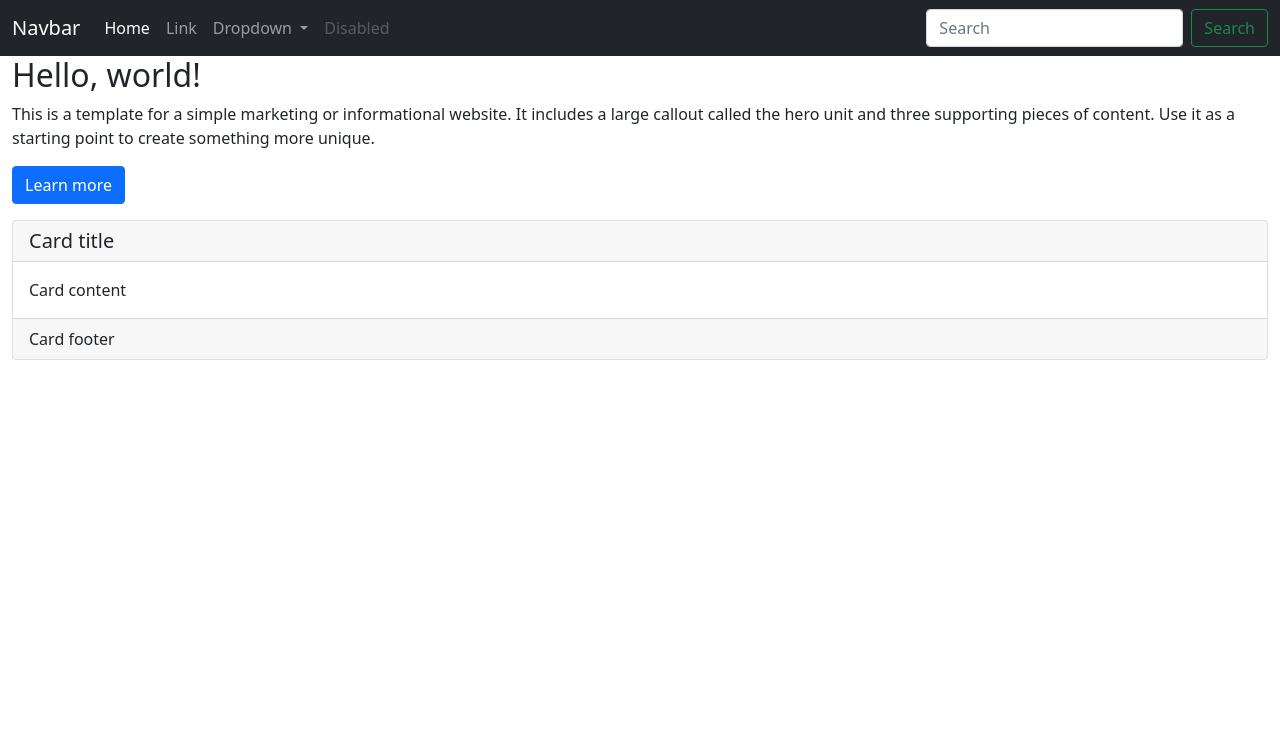
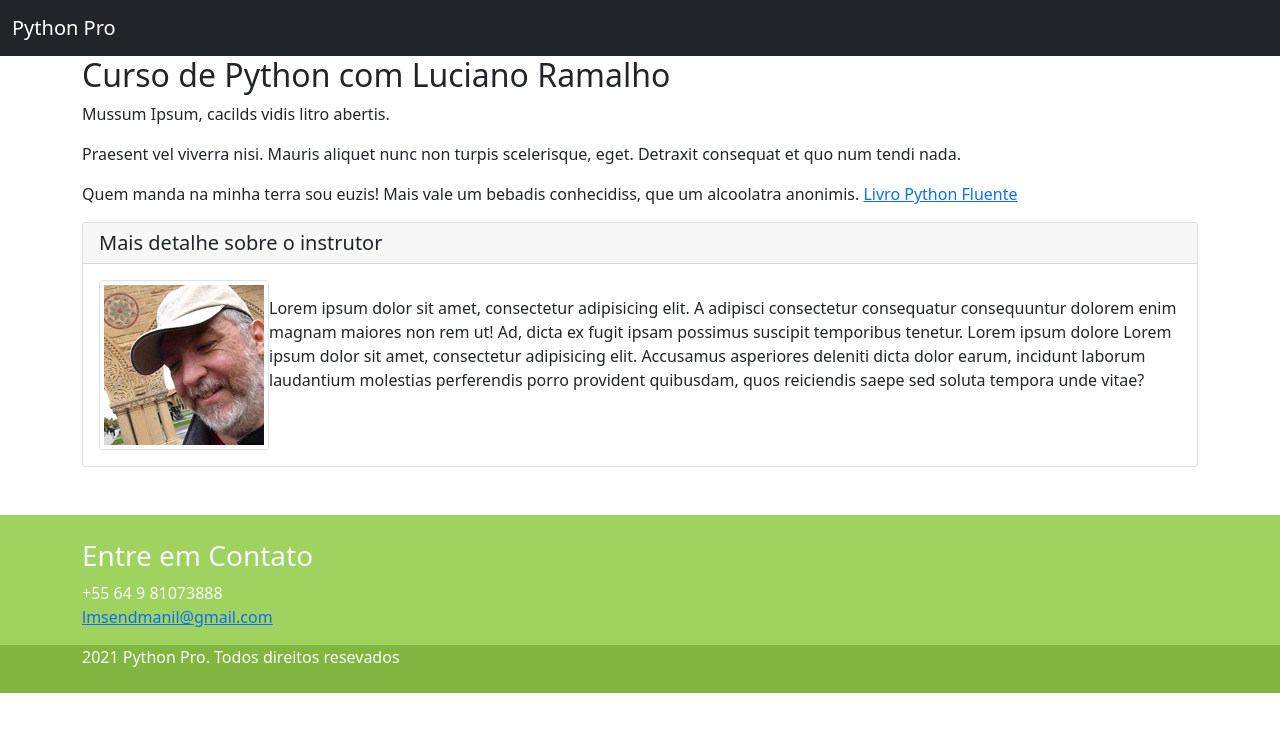
Before and after one commit to leandromartins36/Linux_curso_django, a Django app: template pypro/base/templates/base/home.html in a window 1280 px wide. Shown: the top 732 px of the page. Run offline with Django 3.2, Linux system fonts and the light colour scheme; the template is opened without the code that fills it, so the values that code supplies are empty; some libraries are stand-ins or nearby versions.

Commit message:
ALTERACOES NA PAGINA home.html E INCLUSÃO DE style.css

```diff
--- a/pypro/base/static/css/style.css
+++ b/pypro/base/static/css/style.css
@@ -1 +1,9 @@
-# Empty CSS file for your own CSS
+
+.main-footer{
+    background-color: #9fd25f
+}
+
+
+.rights{
+    background-color: #82b641
+}
--- a/pypro/base/templates/base/home.html
+++ b/pypro/base/templates/base/home.html
@@ -9,8 +9,9 @@
 
     <title>Python Pro</title>
 
-    <meta name="description" content="Source code generated using layoutit.com">
-    <meta name="author" content="LayoutIt!">
+    <meta name="description" content="Página do curso Python Pro">
+    <meta name="author" content="Leandro Martins!">
+    <link rel="icon" type="image/png" href="{% static 'img/favicon.png' %}"/>
     <link href="https://cdn.jsdelivr.net/npm/bootstrap@5.1.0/dist/css/bootstrap.min.css" rel="stylesheet"
           integrity="sha384-KyZXEAg3QhqLMpG8r+8fhAXLRk2vvoC2f3B09zVXn8CA5QIVfZOJ3BCsw2P0p/We" crossorigin="anonymous">
     <script src="https://cdn.jsdelivr.net/npm/bootstrap@5.1.0/dist/js/bootstrap.bundle.min.js"
@@ -24,7 +25,6 @@
             crossorigin="anonymous"></script>
 
 
-
     <link href="{% static 'css/bootstrap.min.css' %}" rel="stylesheet">
     <link href="{% static 'css/style.css' %}" rel="stylesheet">
     <script src="{% static 'js/jquery.min.js' %}"></script>
@@ -35,7 +35,7 @@
 <body>
 <nav class="navbar navbar-expand-lg navbar-dark bg-dark">
     <div class="container-fluid">
-        <a class="navbar-brand" href="#">Navbar</a>
+        <a class="navbar-brand" href="{% url 'base:home' %}">Python Pro</a>
         <button class="navbar-toggler" type="button" data-bs-toggle="collapse"
                 data-bs-target="#navbarSupportedContent" aria-controls="navbarSupportedContent"
                 aria-expanded="false" aria-label="Toggle navigation">
@@ -43,54 +43,30 @@
         </button>
         <div class="collapse navbar-collapse" id="navbarSupportedContent">
             <ul class="navbar-nav me-auto mb-2 mb-lg-0">
-                <li class="nav-item">
-                    <a class="nav-link active" aria-current="page" href="#">Home</a>
-                </li>
-                <li class="nav-item">
-                    <a class="nav-link" href="#">Link</a>
-                </li>
-                <li class="nav-item dropdown">
-                    <a class="nav-link dropdown-toggle" href="#" id="navbarDropdown" role="button"
-                       data-bs-toggle="dropdown" aria-expanded="false">
-                        Dropdown
-                    </a>
-                    <ul class="dropdown-menu" aria-labelledby="navbarDropdown">
-                        <li><a class="dropdown-item" href="#">Action</a></li>
-                        <li><a class="dropdown-item" href="#">Another action</a></li>
-                        <li>
-                            <hr class="dropdown-divider">
-                        </li>
-                        <li><a class="dropdown-item" href="#">Something else here</a></li>
-                    </ul>
-                </li>
-                <li class="nav-item">
-                    <a class="nav-link disabled" href="#" tabindex="-1" aria-disabled="true">Disabled</a>
-                </li>
+
             </ul>
-            <form class="d-flex">
-                <input class="form-control me-2" type="search" placeholder="Search" aria-label="Search">
-                <button class="btn btn-outline-success" type="submit">Search</button>
-            </form>
+
         </div>
     </div>
 </nav>
 
-<div class="container-fluid">
+<div class="container">
     <div class="row">
         <div class="col-md-12">
 
             <div class="jumbotron">
                 <h2>
-                    Hello, world!
+                    Curso de Python com Luciano Ramalho
                 </h2>
                 <p>
-                    This is a template for a simple marketing or informational website. It includes a large callout
-                    called the hero unit and three supporting pieces of content. Use it as a starting point to create
-                    something more unique.
+                    Mussum Ipsum, cacilds vidis litro abertis.
+                <p> Praesent vel viverra nisi. Mauris aliquet nunc non turpis
+                    scelerisque, eget. Detraxit consequat et quo num tendi nada.</p> Quem manda na minha terra sou
+                euzis!
+                Mais vale um bebadis conhecidiss, que um alcoolatra anonimis.
+                <a href="https://tinyurl.com/livroPytho" target="_blank">Livro Python Fluente</a>
                 </p>
-                <p>
-                    <a class="btn btn-primary btn-large" href="#">Learn more</a>
-                </p>
+
             </div>
         </div>
     </div>
@@ -98,21 +74,59 @@
         <div class="col-md-12">
             <div class="card">
                 <h5 class="card-header">
-                    Card title
+                    Mais detalhe sobre o instrutor
                 </h5>
                 <div class="card-body">
-                    <p class="card-text">
-                        Card content
+                    <p class="card-text ">
+                        <img src="{% static 'img/luciano-ramalho.png' %}" alt="Foto de Luciano Ramalho"
+                             align="left" class="img-thumbnail float-left  margin-right:3px ">
+                    <p class="float-left">Lorem ipsum dolor sit amet, consectetur adipisicing elit.
+                        A adipisci consectetur consequatur consequuntur dolorem enim magnam maiores non rem ut! Ad,
+                        dicta ex fugit ipsam possimus suscipit temporibus tenetur.
+                        Lorem ipsum dolore Lorem ipsum dolor sit amet, consectetur adipisicing elit. Accusamus
+                        asperiores deleniti dicta dolor earum, incidunt laborum laudantium molestias perferendis porro
+                        provident quibusdam, quos reiciendis saepe sed soluta tempora unde vitae?
+                    </p>
+
                     </p>
                 </div>
-                <div class="card-footer">
-                    Card footer
+
+            </div>
+        </div>
+    </div>
+</div>
+<footer class="main-footer mt-5 pt-4 text-light " style="background-color:#9fd25f">
+    <div class="container">
+        <div class="row">
+            <div class="col">
+
+            </div>
+        </div>
+    </div>
+    <div class="container">
+        <div class="row">
+            <div class="col">
+                <h3>Entre em Contato</h3>
+                <address>
+                    +55 64 9 81073888
+                    <br/>
+                    <a href="mailto:lmsendmanil@gmail.com" class="text-primary">lmsendmanil@gmail.com</a>
+                </address>
+
+            </div>
+        </div>
+    </div>
+    <div class="rights pb-4 " style="background-color:#82b641">
+        <div class="container">
+            <div class="row">
+                <div class="col">
+                    {% now 'Y' %} Python Pro. Todos direitos resevados
                 </div>
             </div>
         </div>
     </div>
-</div>
 
+</footer>
 
 </body>
 </html>
--- a/pypro/urls.py
+++ b/pypro/urls.py
@@ -17,11 +17,9 @@ from django.conf import settings
 from django.contrib import admin
 from django.urls import include, path
 
-from pypro.base.views import home
-
 urlpatterns = [
     path('admin/', admin.site.urls),
-    path('', home),
+    path('', include('pypro.base.urls')),
 
 ]
 
```
Also changed, not shown: pypro/base/tests/test_home.py (+14 -6 lines), pypro/base/urls.py (added, +10 -0 lines), pypro/base/favicon.png (added).
